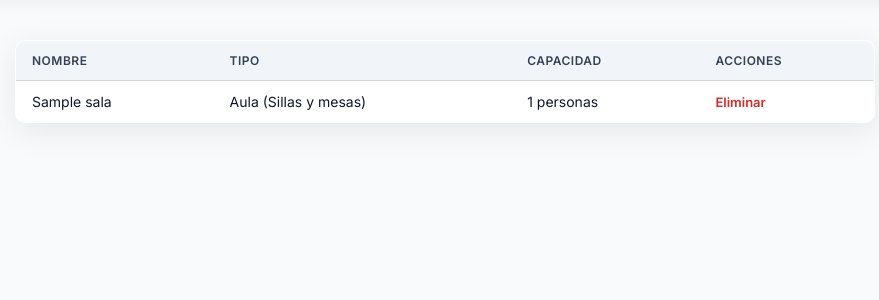
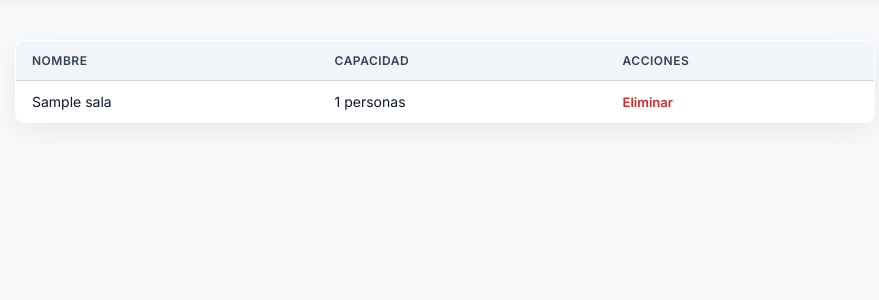
Before and after one commit to Guturex/Proyecto-BD, a Django app: page /salas/ in a window 1280 px wide. Shown: the part 68-368 px from the top of the page, without its empty margins (195-1074 px from the left). Run offline with Django 5.2, Linux system fonts and the light colour scheme; a user stored in the database is signed in; tables that the repository leaves empty hold one stand-in row (values such as "Sample post").

Commit message:
feat: Quitar campo tipo de sala

```diff
--- a/gestion/models.py
+++ b/gestion/models.py
@@ -29,19 +29,12 @@ o falla técnica.
 class Sala(models.Model):
     '''
     Representa una sala disponible para eventos. Cada sala tiene un nombre,
-    tipo (aula, auditorio, herradura), capacidad máxima y puede estar asociada
-    a múltiples eventos a lo largo del tiempo. La capacidad se utiliza para
-    validar que el número de asistentes de un evento no exceda la capacidad de
-    la sala asignada.
+    y una capacidad máxima y puede estar asociada a múltiples eventos a lo
+    largo del tiempo. La capacidad se utiliza para validar que el número de
+    asistentes de un evento no exceda la capacidad de la sala asignada.
     '''
 
-    class TipoSala(models.TextChoices):
-        AULA = 'AULA', 'Aula (Sillas y mesas)'
-        AUDITORIO = 'AUDITORIO', 'Auditorio (Sillas)'
-        HERRADURA = 'HERRADURA', 'Herradura (Configuración en U)'
-
     nombre = models.CharField(max_length=100)
-    tipo = models.CharField(max_length=20, choices=TipoSala.choices)
     capacidad = models.PositiveIntegerField(default=40)
 
     def __str__(self):
--- a/gestion/templates/gestion/admin_salas.html
+++ b/gestion/templates/gestion/admin_salas.html
@@ -38,7 +38,6 @@
       <thead>
         <tr>
           <th>Nombre</th>
-          <th>Tipo</th>
           <th>Capacidad</th>
           {% if puede_agregar %}
           <th>Acciones</th>
@@ -49,7 +48,6 @@
         {% for sala in salas %}
         <tr>
           <td>{{ sala.nombre }}</td>
-          <td>{{ sala.get_tipo_display }}</td>
           <td>{{ sala.capacidad }} personas</td>
           {% if puede_agregar %}
           <td>
--- a/gestion/views.py
+++ b/gestion/views.py
@@ -643,13 +643,11 @@ def admin_salas(request):
 @login_required(login_url='gestion:login')
 @user_passes_test(lambda u: u.is_superuser, login_url='gestion:admin_salas')
 def crear_sala(request):
-    tipos = Sala.TipoSala.choices
 
     if request.method == 'POST':
         try:
             sala = Sala(
                 nombre=request.POST.get('nombre'),
-                tipo=request.POST.get('tipo'),
                 capacidad=request.POST.get('capacidad'),
             )
             sala.full_clean()
@@ -658,9 +656,9 @@ def crear_sala(request):
             return redirect('gestion:admin_salas')
         except Exception as e:
             errores = e.message_dict if hasattr(e, 'message_dict') else {'error': [str(e)]}
-            return render(request, 'gestion/crear_sala.html', {'tipos': tipos, 'errores': errores})
+            return render(request, 'gestion/crear_sala.html', {'errores': errores})
 
-    return render(request, 'gestion/crear_sala.html', {'tipos': tipos})
+    return render(request, 'gestion/crear_sala.html')
 
 
 @login_required(login_url='gestion:login')
```
Also changed, not shown: gestion/admin.py (+3 -4 lines), gestion/templates/gestion/crear_sala.html (+0 -9 lines), gestion/migrations/0004_remove_sala_tipo.py (added).
